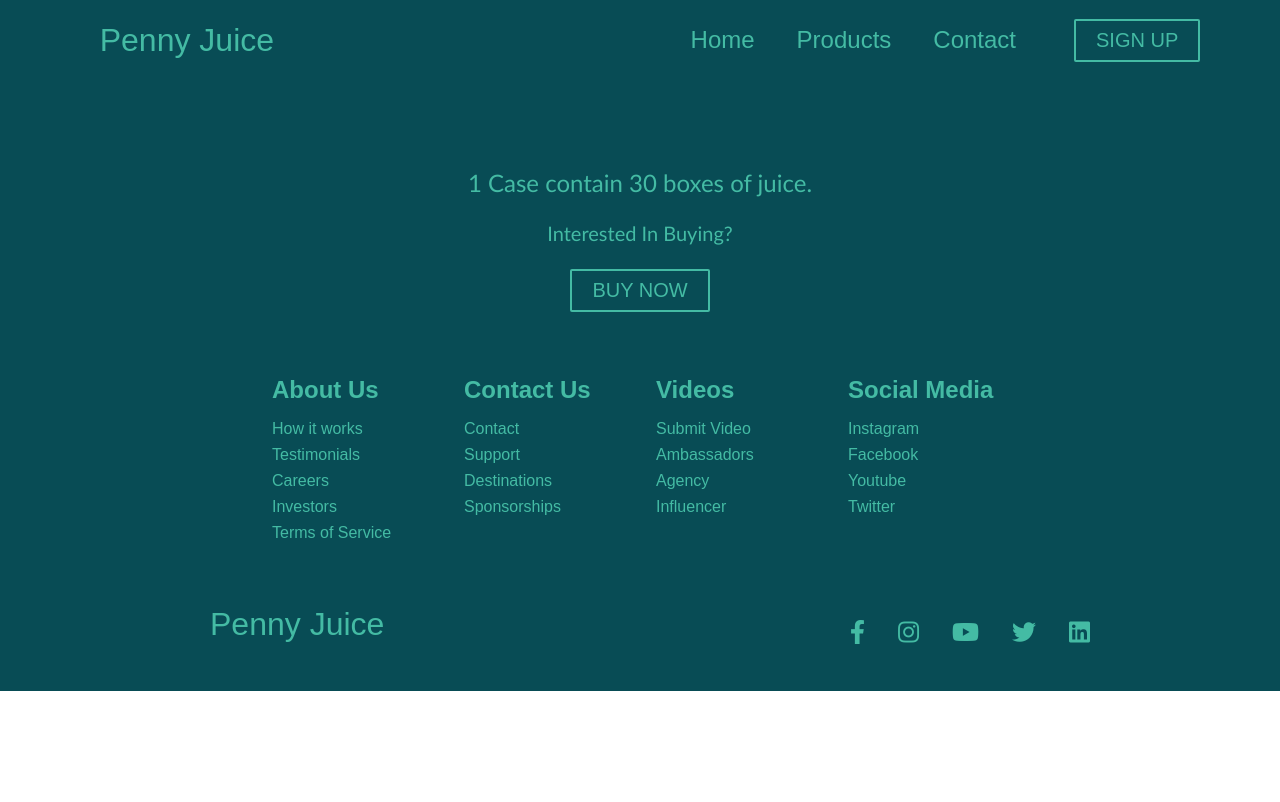
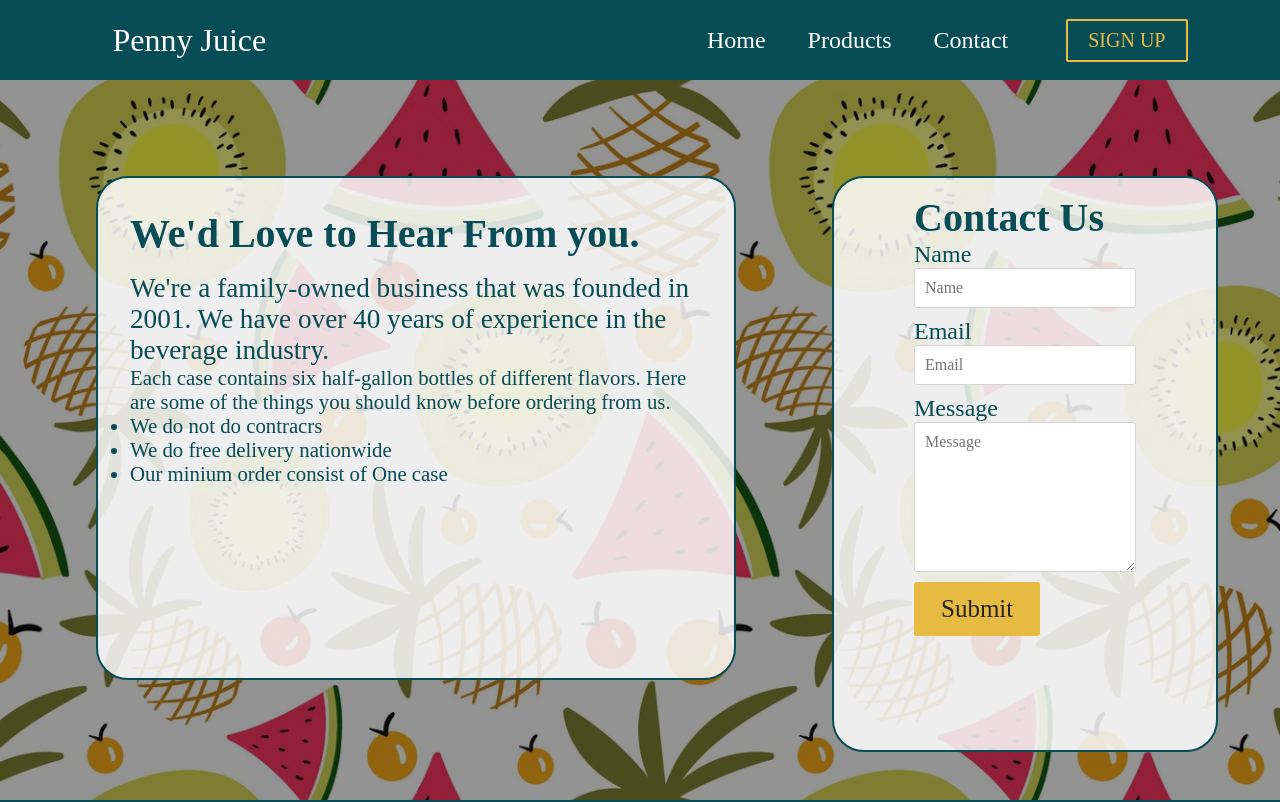
Before and after one commit to 8968harsimranjit/Penny_Juice, a React (Create React App) app: page /contacts in a window 1280 px wide. Shown: the top 802 px of the page. Built offline with nearby package versions, Linux system fonts and the light colour scheme; some icons are missing.

Commit message:
adding contact form

```diff
--- a/src/App.css
+++ b/src/App.css
@@ -2,12 +2,10 @@
   box-sizing: border-box;
   margin: 0;
   padding: 0;
-  font-family: 'PT Sans', sans-serif;
+  font-family: 'Amatic SC', cursive;;
 }
 
 .home,
-.products,
-.contacts,
 .sign-up {
   display: flex;
   height: 90vh;
@@ -16,29 +14,11 @@
   font-size: 3rem;
 }
 
-.products {
- background-image: url('/public/images/tangerine-newt-hINQgaTqg7Q-unsplash.jpg');
+.sign-up {
+  background-image: url('/public/images/500_F_289027217_oY8y5wusY2RY78Jbe1794iLoEVgVbAWF.jpg');
   background-position: center;
   background-size: cover;
   background-repeat: no-repeat;
   color: #fff;
   font-size: 100px;
 }
-
-.contacts {
-  /*background-image: url('/images/img-1.jpg');*/
-  background-position: center;
-  background-size: fill;
-  background-repeat: no-repeat;
-  color: #fff;
-  font-size: 100px;
-}
-
-.sign-up {
-  /*background-image: url('/images/img-8.jpg');*/
-  background-position: center;
-  background-size: cover;
-  background-repeat: no-repeat;
-  color: #fff;
-  font-size: 100px;
-}
--- a/src/App.js
+++ b/src/App.js
@@ -16,7 +16,7 @@ function App() {
       <Routes>
         <Route path='/' element={<Home />}/>
         <Route path='/products' element={<Products />}/>
-        <Route path='/contact' element={<Contact />}/>
+        <Route path='/contacts' element={<Contact />}/>
         <Route path='/sign-up' element={<SignUp />}/>
       </Routes>
       <Footer />
--- a/src/components/Button.css
+++ b/src/components/Button.css
@@ -1,5 +1,5 @@
 :root{
-    --primary: #44bba4;
+    --primary: #E7BB41;
 }
 
 .btn{
@@ -18,7 +18,7 @@
 
 .btn--outline{
     background-color: transparent;
-    color:#44bba4;
+    color:#E7BB41;
     padding: 8px 20px;
     border: 2px solid var(--primary);
     transition: all 0.3s ease-out;
--- a/src/components/Footer.css
+++ b/src/components/Footer.css
@@ -16,13 +16,10 @@
 
     margin-bottom: 24px;
     padding: 24px;
-    color: #44bba4;
+    color: #fff;
   }
 
-  .footer-subscription > p {
-    font-family: 'Trebuchet MS', 'Lucida Sans Unicode', 'Lucida Grande',
-      'Lucida Sans', Arial, sans-serif;
-  }
+
 
   .footer-subscription-heading {
     margin-bottom: 24px;
@@ -42,7 +39,7 @@
     border: none;
     font-size: 18px;
     margin-bottom: 16px;
-    border: 1px solid #44bba4;
+    border: 1px solid #fff;
   }
 
   .footer-links {
@@ -71,11 +68,11 @@
   }
 
   .footer-link-items > h2 {
-    color: #44bba4;
+    color: #fff;
   }
 
   .footer-link-items a {
-    color: #44bba4;
+    color: #fff;
     text-decoration: none;
     margin-bottom: 0.5rem;
   }
@@ -95,7 +92,7 @@
 
   /* Social Icons */
   .social-icon-link {
-    color: #44bba4;
+    color: #fff;
     font-size: 24px;
   }
 
@@ -121,7 +118,7 @@
   }
 
   .social-logo {
-    color: #44bba4;
+    color: #fff;
     justify-self: start;
     margin-left: 20px;
     cursor: pointer;
@@ -133,7 +130,7 @@
   }
 
   .website-rights {
-    color: #44bba4;
+    color: #fff;
     margin-bottom: 16px;
   }
 
--- a/src/components/HeroSection.css
+++ b/src/components/HeroSection.css
@@ -5,31 +5,33 @@
   display: flex;
   flex-direction: column;
   justify-content: center;
-  align-items: center;
+  align-items: start;
+  padding-left: 100px;
   box-shadow: inset 0 0 0 1000px rgba(0, 0, 0, 0.418);
   object-fit: contain;
 }
 
 .hero-container > h1 {
   color: #fff;
-  font-size: 100px;
+  font-size: 5rem;
   margin-top: -100px;
+  background: -webkit-linear-gradient(#eee,#44bba4);
+  background-clip: text;
+  -webkit-text-fill-color: transparent;
 }
 
 .hero-container > p {
   margin-top: 8px;
-  color: #44bba4;
+  color: #fff;
   font-size: 32px;
-  font-family: 'Trebuchet MS', 'Lucida Sans Unicode', 'Lucida Grande',
-    'Lucida Sans', Arial, sans-serif;
 }
 
 .hero-btns {
-  margin-top: 32px;
+  padding-top: 3rem;
 }
 
 .hero-btns .btn {
-  margin: 6px;
+  margin: 10px;
 }
 
 .fa-play-circle {
--- a/src/components/HeroSection.js
+++ b/src/components/HeroSection.js
@@ -6,7 +6,7 @@ import './HeroSection.css';
 function HeroSection() {
   return (
     <div className='hero-container'>
-      <h1>Drink Healthy, Be Healthy</h1>
+      <h1>Drink Healthy,Be Healthy</h1>
       <p>What are you waiting for?</p>
       <div className='hero-btns'>
         <Button
--- a/src/components/navbar.css
+++ b/src/components/navbar.css
@@ -19,7 +19,7 @@
   }
 
   .navbar-logo {
-    color: #44BBA4;
+    color: #fff;
     justify-self: start;
     margin-left: 20px;
     cursor: pointer;
@@ -53,7 +53,7 @@
     font-size: 1.5rem;
   }
   .nav-links {
-    color: #44BBA4;
+    color: #fff;
     display: flex;
     align-items: center;
     text-decoration: none;
@@ -68,10 +68,10 @@
   }
 
   .fa-bars {
-    color: #44BBA4;
+    color: #fff;
   }
    .fa-times{
-       color:#44BBA4
+       color:#fff;
    }
   .nav-links-mobile {
     display: none;
@@ -151,9 +151,9 @@
       text-decoration: none;
       font-size: 1.5rem;
       background-color: transparent;
-      color: #44BBA4;
+      color: #fff;
       padding: 14px 20px;
-      border: 1px solid #44BBA4;
+      border: 1px solid #fff;
       transition: all 0.3s ease-out;
     }
 
--- /dev/null
+++ b/src/components/pages/Contact.css
@@ -0,0 +1,62 @@
+.contacts{
+  height: 90vh;
+  background-image: url('/public/images/tekstura-fon-fruty-leto-summer-fruits-pattern-arbuz-ananas.jpg');
+    background-position: center;
+    background-size: cover;
+    background-repeat: no-repeat;
+    box-shadow: inset 0 0 0 1000px rgba(0, 0, 0, 0.425);
+    display: flex;
+    flex-direction: row;
+}
+.contact__form{
+    display: flex;
+    flex-direction: column;
+    background-color: rgba(255, 255, 255, 0.842);
+    height: 70%;
+    border: 2px solid #084c55;
+    border-radius: 2rem;
+    color:#084c55;
+    padding: 1rem 5rem;
+    margin:6rem 0;
+    height: 80%;
+}
+.info{
+    padding: 2rem;
+    margin:6rem;
+    width: 50%;
+    background-color: rgba(255, 255, 255, 0.842);
+    height: 70%;
+    border: 2px solid #084c55;
+    border-radius: 2rem;
+    color:#084c55;
+}
+h2{
+  font-size: 2.5rem;
+}
+p{
+    padding-top: 1rem;
+    font-size: 1.7rem;
+}
+label{
+    font-size: 1.5rem;
+}
+ul,li{
+    font-size: 1.3rem;
+}
+input,
+textarea {
+  padding: 10px;
+  border-radius: 3px;
+  margin-bottom: 10px;
+  border: 1px solid lightgray;
+  background: #fff;
+  font-size: 16px;
+  color: rgb(0, 0, 32);
+  outline: none;
+}
+
+textarea {
+    height: 150px;
+    max-width: 400px;
+    min-height: 100px;
+}
--- a/src/components/pages/Contact.js
+++ b/src/components/pages/Contact.js
@@ -1,6 +1,46 @@
-import React from "react";
+import React from 'react'
 import '../../App.css';
+import './Contact.css';
+import { Button } from '../Button';
 
-export default function Contact(){
-    return <h1 className='contacts' >CONTACTS</h1>;
+function Contact() {
+  return (
+    <div className='contacts'>
+        <div className ="info">
+        <h2>We'd Love to Hear From you.</h2>
+        <p>We're a family-owned business that was founded in 2001.
+         We have over 40 years of experience in the beverage industry.</p>
+         <ul>Each case contains six half-gallon bottles of different flavors.
+             Here are some of the things you should know before ordering from us.
+             <li>We do not do contracrs</li>
+             <li>We do free delivery nationwide</li>
+             <li>Our minium order consist of One case</li>
+         </ul>
+        </div>
+        <div className='contact__form'>
+            <h2>Contact Us</h2>
+
+            <label>Name</label>
+            <input placeholder='Name' />
+
+            <label>Email</label>
+            <input placeholder='Email' />
+
+            <label>Message</label>
+            <textarea placeholder='Message'></textarea>
+
+        <Button
+          className='btns'
+          buttonStyle='btn--primary'
+          buttonSize='btn--large'
+        >
+          Submit
+        </Button>
+        </div>
+
+
+    </div>
+  )
 }
+
+export default Contact;
--- a/src/components/pages/Home.js
+++ b/src/components/pages/Home.js
@@ -2,14 +2,12 @@ import '../../App.css';
 import React from 'react';
 import HeroSection from '../HeroSection';
 import Cards from '../Cards';
-import Footer from '../Footer';
 
 function Home() {
     return(
         <>
         <HeroSection />
         <Cards />
-        <Footer />
         </>
     );
 }
```
